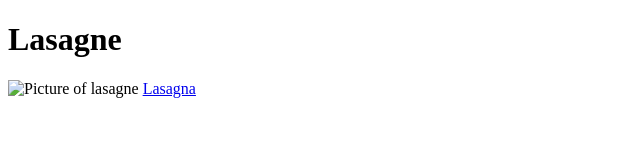
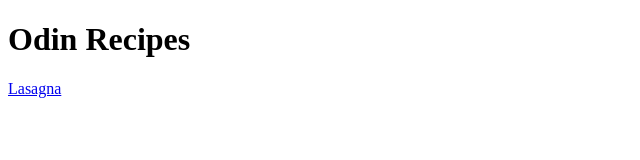
Before and after one commit to Jackey2baccey/odin-recipes, a plain HTML site: page index.html in a window 1280 px wide. Shown: the whole page, without its empty margins (0-640 px from the left). Drawn offline with Linux system fonts and the light colour scheme.

Commit message:
Add basic html structure
Added title, heading and link to lasagne page.

```diff
--- a/index.html
+++ b/index.html
@@ -6,8 +6,8 @@
     </head>
 
     <body>
-        <h1>Lasagne</h1>
-        <img src="./images/lasagne.jpeg" alt="Picture of lasagne">
+        <h1>Odin Recipes</h1>
+
         <a href="./recipes/lasagna.html" target="_self"
         rel="noopener noreferrer">Lasagna</a>
     </body>
```
